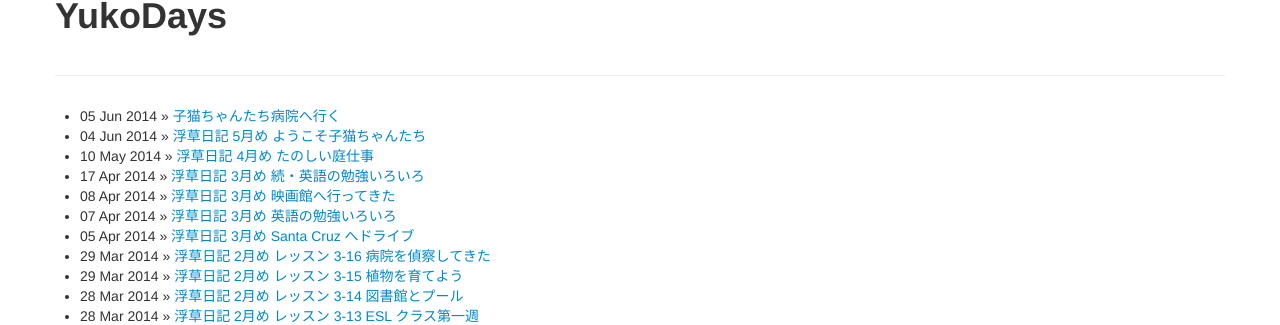
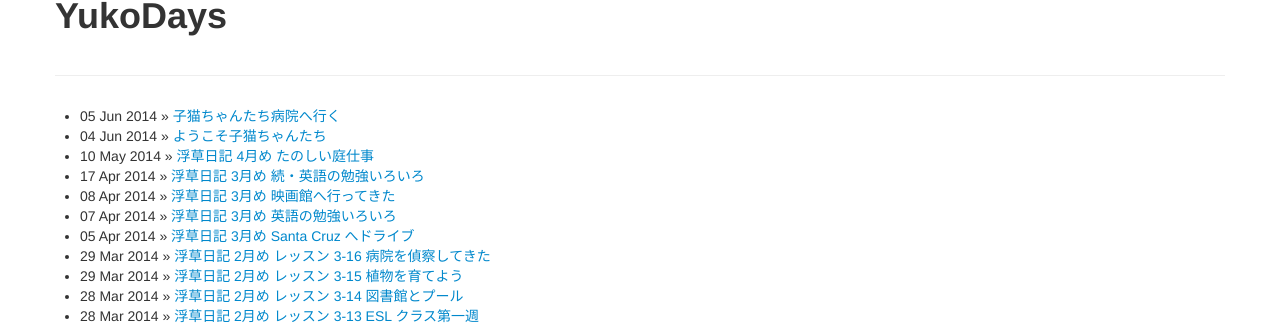
Before and after one commit to j-7/yukop.github.com, a Jekyll site: the page built from index.md, in a window 1280 px wide and 900 px high. Shown: the part 113-438 px from the top of the window. Built offline with Jekyll 4.4.1, drawn with Linux system fonts in a browser that asks for light colours.

```diff
--- a/_posts/2014-06-04-adoptingkittens.md
+++ b/_posts/2014-06-04-adoptingkittens.md
@@ -1,8 +1,8 @@
 ---
 layout: post
-category : migration
-tags : [migration, gardening]
-title: "浮草日記 5月め ようこそ子猫ちゃんたち"
+category : cats
+tags : [cats]
+title: "ようこそ子猫ちゃんたち"
 date: 2014-06-04
 comments: false
 ---
```
